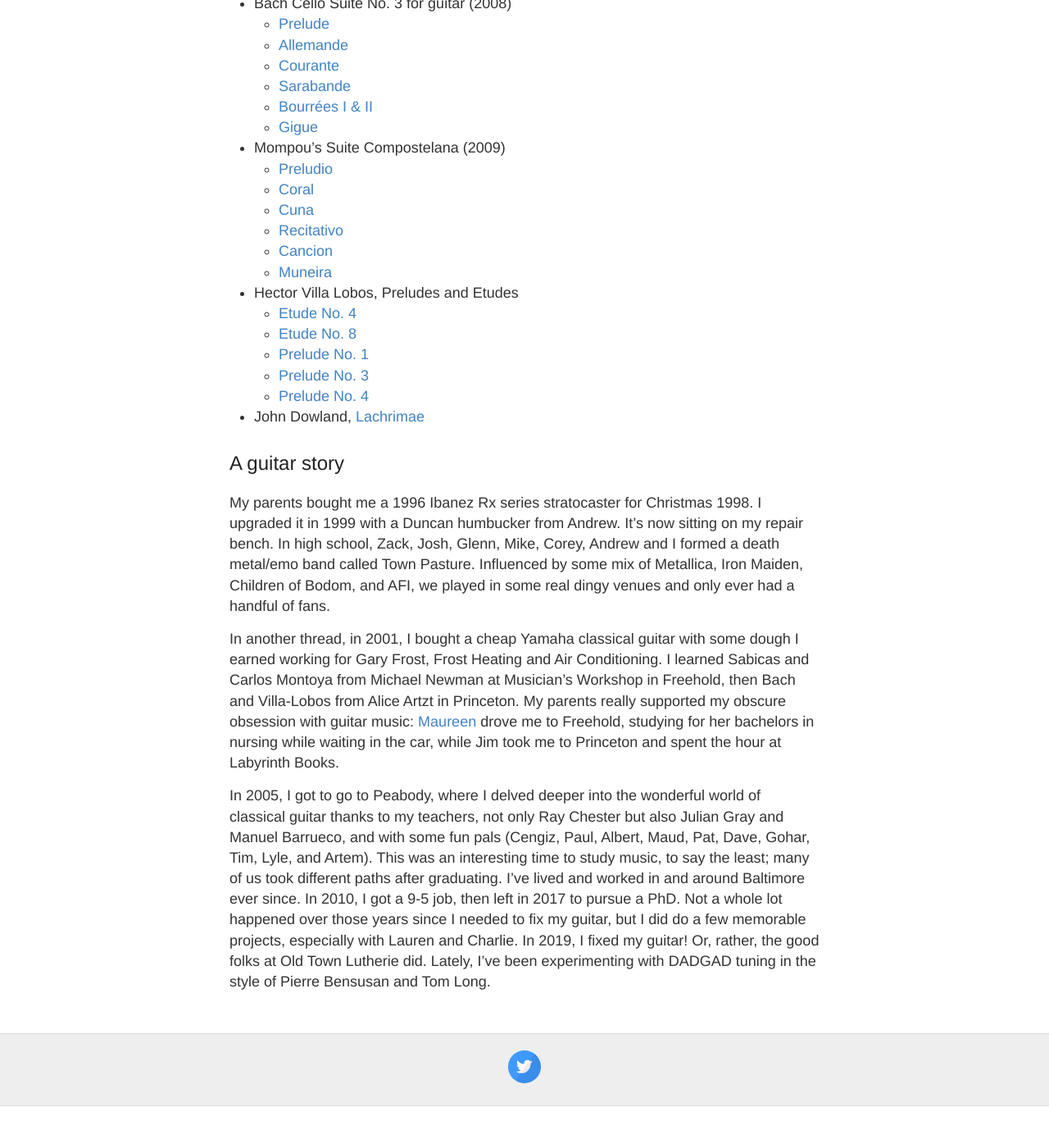
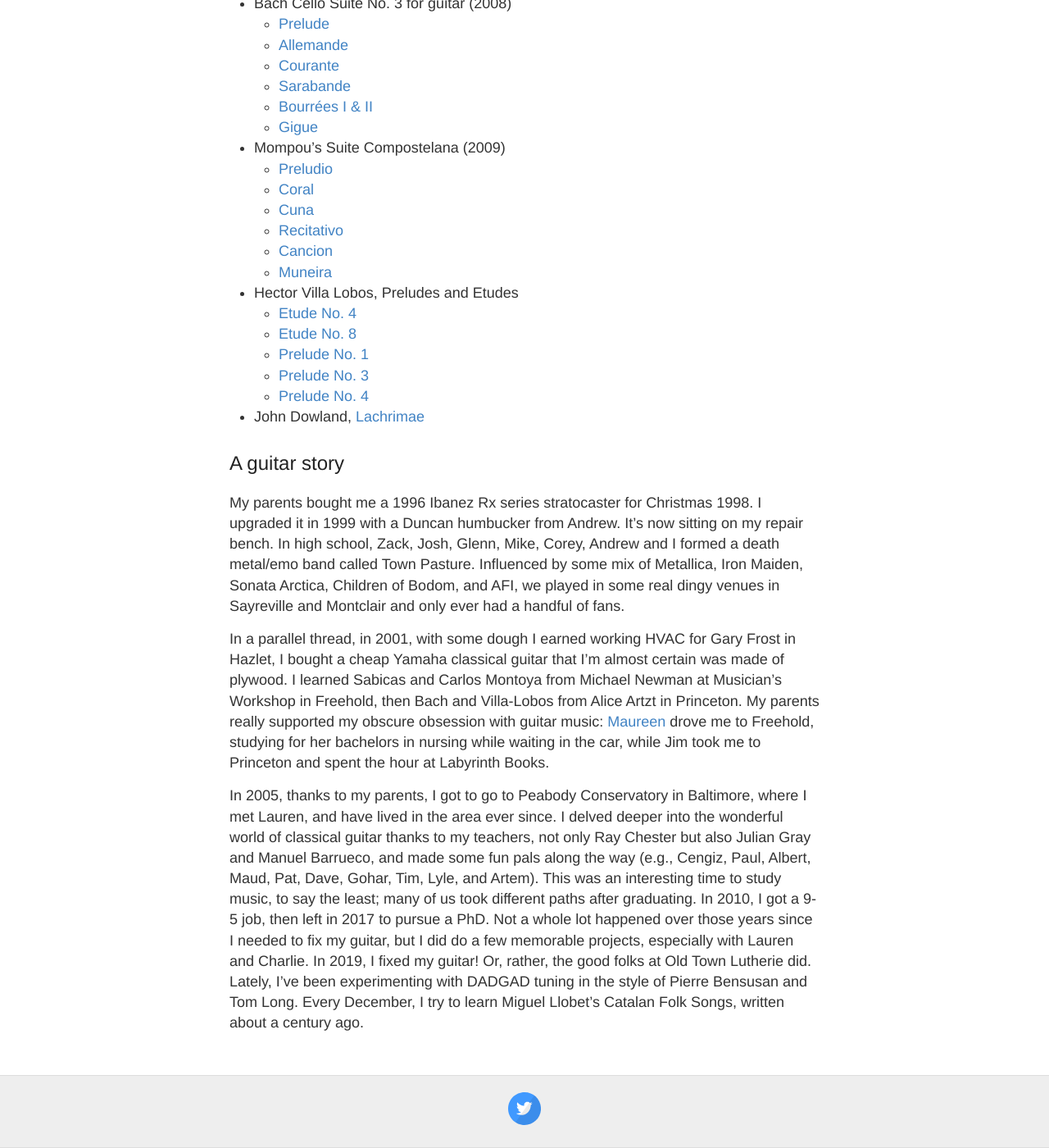
Before and after one commit to rhearty1/rhearty1.github.io, a Jekyll site: the page built from music.md, in a window 1280 px wide and 1400 px high, scrolled down 2169 px. Shown: the whole window at 82% size. Built offline with Jekyll 4.4.1, drawn with Linux system fonts in a browser that asks for light colours; before the commit the page ends 3518 px from its top, so only the background shows below that.

Commit message:
updated guitar story

```diff
--- a/music.md
+++ b/music.md
@@ -51,8 +51,8 @@ These were recorded at Peabody:
 
 ## A guitar story
 
-My parents bought me a 1996 Ibanez Rx series stratocaster for Christmas 1998. I upgraded it in 1999 with a Duncan humbucker from Andrew. It's now sitting on my repair bench. In high school, Zack, Josh, Glenn, Mike, Corey, Andrew and I formed a death metal/emo band called Town Pasture. Influenced by some mix of Metallica, Iron Maiden, Children of Bodom, and AFI, we played in some real dingy venues and only ever had a handful of fans.
+My parents bought me a 1996 Ibanez Rx series stratocaster for Christmas 1998. I upgraded it in 1999 with a Duncan humbucker from Andrew. It's now sitting on my repair bench. In high school, Zack, Josh, Glenn, Mike, Corey, Andrew and I formed a death metal/emo band called Town Pasture. Influenced by some mix of Metallica, Iron Maiden, Sonata Arctica, Children of Bodom, and AFI, we played in some real dingy venues in Sayreville and Montclair and only ever had a handful of fans.
 
-In another thread, in 2001, I bought a cheap Yamaha classical guitar with some dough I earned working for Gary Frost, Frost Heating and Air Conditioning. I learned Sabicas and Carlos Montoya from Michael Newman at Musician's Workshop in Freehold, then Bach and Villa-Lobos from Alice Artzt in Princeton. My parents really supported my obscure obsession with guitar music: [Maureen](/assets/maureen.jpg) drove me to Freehold, studying for her bachelors in nursing while waiting in the car, while Jim took me to Princeton and spent the hour at Labyrinth Books.
+In a parallel thread, in 2001, with some dough I earned working HVAC for Gary Frost in Hazlet, I bought a cheap Yamaha classical guitar that I'm almost certain was made of plywood. I learned Sabicas and Carlos Montoya from Michael Newman at Musician's Workshop in Freehold, then Bach and Villa-Lobos from Alice Artzt in Princeton. My parents really supported my obscure obsession with guitar music: [Maureen](/assets/maureen.jpg) drove me to Freehold, studying for her bachelors in nursing while waiting in the car, while Jim took me to Princeton and spent the hour at Labyrinth Books.
 
-In 2005, I got to go to Peabody, where I delved deeper into the wonderful world of classical guitar thanks to my teachers, not only Ray Chester but also Julian Gray and Manuel Barrueco, and with some fun pals (Cengiz, Paul, Albert, Maud, Pat, Dave, Gohar, Tim, Lyle, and Artem). This was an interesting time to study music, to say the least; many of us took different paths after graduating. I've lived and worked in and around Baltimore ever since. In 2010, I got a 9-5 job, then left in 2017 to pursue a PhD. Not a whole lot happened over those years since I needed to fix my guitar, but I did do a few memorable projects, especially with Lauren and Charlie. In 2019, I fixed my guitar! Or, rather, the good folks at Old Town Lutherie did. Lately, I've been experimenting with DADGAD tuning in the style of Pierre Bensusan and Tom Long.
+In 2005,  thanks to my parents, I got to go to Peabody Conservatory in Baltimore, where I met Lauren, and have lived in the area ever since. I delved deeper into the wonderful world of classical guitar thanks to my teachers, not only Ray Chester but also Julian Gray and Manuel Barrueco, and made some fun pals along the way (e.g., Cengiz, Paul, Albert, Maud, Pat, Dave, Gohar, Tim, Lyle, and Artem). This was an interesting time to study music, to say the least; many of us took different paths after graduating. In 2010, I got a 9-5 job, then left in 2017 to pursue a PhD. Not a whole lot happened over those years since I needed to fix my guitar, but I did do a few memorable projects, especially with Lauren and Charlie. In 2019, I fixed my guitar! Or, rather, the good folks at Old Town Lutherie did. Lately, I've been experimenting with DADGAD tuning in the style of Pierre Bensusan and Tom Long. Every December, I try to learn Miguel Llobet's Catalan Folk Songs, written about a century ago.
```
Also changed, not shown: _posts/2021-11-30-visualizing-engineering-studies.md (+2 -2 lines), assets/engineering-studies-co-citation/es.svg (renamed from assets/engineering-studies-co-citation.svg), 4 other files.
